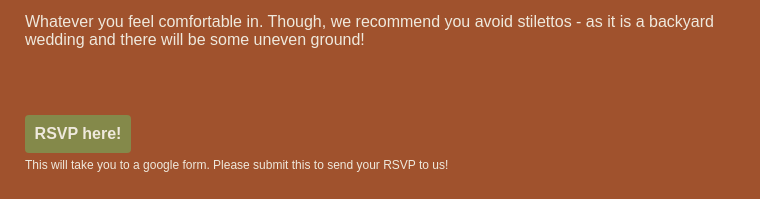
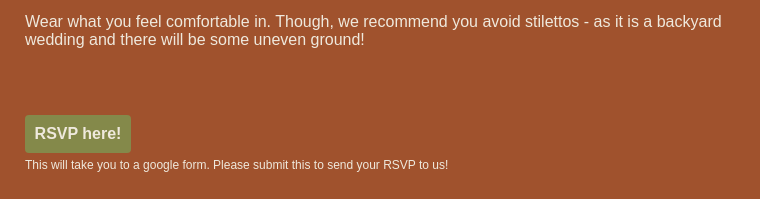
Before and after one commit to pjfitzgerald/LPW3, a plain HTML site: page details.html in a window 1280 px wide. Shown: the part 544-743 px from the top of the page, 285-1045 px from the left. Drawn offline with Linux system fonts and the light colour scheme; grey boxes are pictures that could not be loaded; a web font is replaced by a local one.

Commit message:
dress code adjustment

```diff
--- a/details.html
+++ b/details.html
@@ -64,7 +64,7 @@
         <h2>Where to stay</h2>
         <p>If you're interested in staying down on the Peninsula, there are lots of options to be found on AirBnB. Shoreham, Flinders, Merricks, and Balnarring are all close by.</p>
         <h2>Dress code</h2>
-        <p>Whatever you feel comfortable in. Though, we recommend you avoid stilettos - as it is a backyard wedding and there will be some
+        <p>Wear what you feel comfortable in. Though, we recommend you avoid stilettos - as it is a backyard wedding and there will be some
         uneven ground!</p>
         <a href="http://bit.ly/lilyandpat" target="_blank" class="button" id="rsvp-button">RSVP here!</a>
         <p class="rsvp-info">This will take you to a google form. Please submit this to send your RSVP to us!</p>
```
